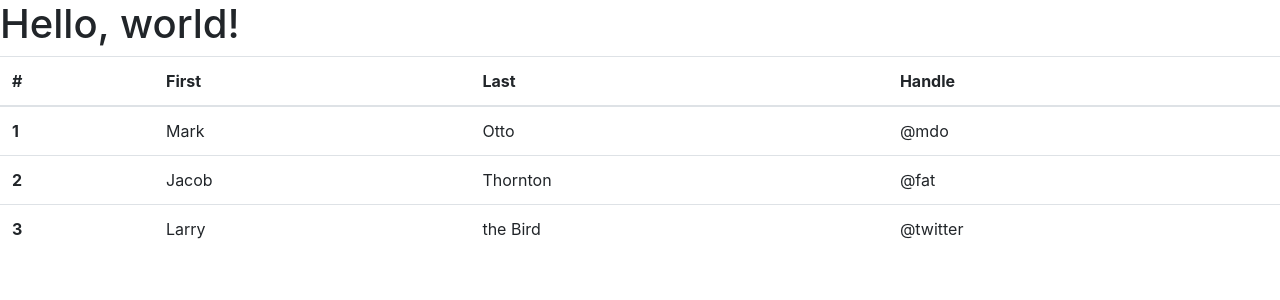
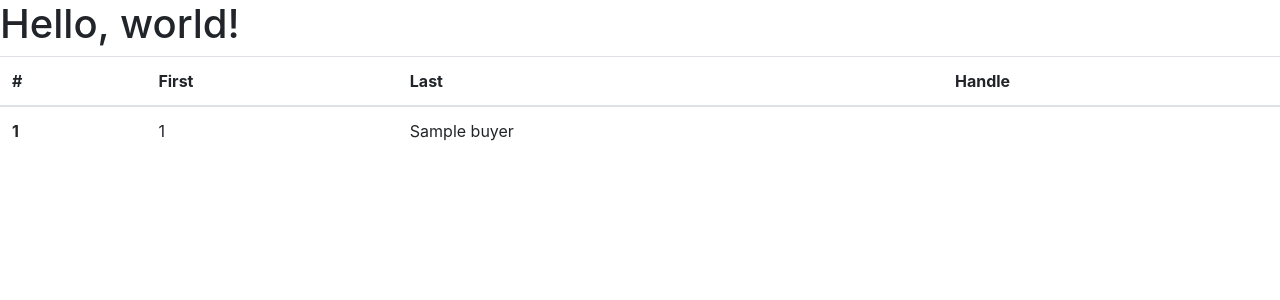
Before and after one commit to MightBeChris556/databaseSystems, a Flask app: template templates/items.html in a window 1280 px wide. Shown: the top 300 px of the page. Run offline with Flask 2, Linux system fonts and the light colour scheme; the template is opened without the code that fills it: most values are stand-ins (such as "Sample title", 1, 10 or a date in 2020); some libraries are stand-ins or nearby versions.

Commit message:
gunicorn

```diff
--- a/app.py
+++ b/app.py
@@ -54,11 +54,13 @@ def show_items():  # put application's code here
 
             result = cursor.fetchall()
             print(result)
+            data = [dict(row) for row in result]
+
 
             connection.commit()
     finally:
         connection.close()
-    return render_template("items.html", data=jsonify(result))
+    return render_template("items.html", data=data)
 
 @app.route('/bids', methods=['GET', 'POST'])
 def show_bids():  # put application's code here
--- a/templates/index.html
+++ b/templates/index.html
@@ -17,8 +17,7 @@
     <tr>
       <th scope="col">#</th>
       <th scope="col">name</th>
-      <th scope="col">Last</th>
-      <th scope="col">Handle</th>
+
     </tr>
   </thead>
   <tbody>
@@ -28,7 +27,7 @@
       <th scope="row">1</th>
       <td>{{ buyer.buyerid }}</td>
       <td>{{ buyer.name }}</td>
-      <td>@mdo</td>
+
 
     </tr>
 
--- a/templates/items.html
+++ b/templates/items.html
@@ -22,24 +22,17 @@
     </tr>
   </thead>
   <tbody>
+    {% for item in data %}
     <tr>
+
       <th scope="row">1</th>
-      <td>Mark</td>
-      <td>Otto</td>
-      <td>@mdo</td>
+      <td>{{ item.buyerid }}</td>
+      <td>{{ item.name }}</td>
+
+
     </tr>
-    <tr>
-      <th scope="row">2</th>
-      <td>Jacob</td>
-      <td>Thornton</td>
-      <td>@fat</td>
-    </tr>
-    <tr>
-      <th scope="row">3</th>
-      <td>Larry</td>
-      <td>the Bird</td>
-      <td>@twitter</td>
-    </tr>
+
+  {% endfor %}
   </tbody>
 </table>
 
```
